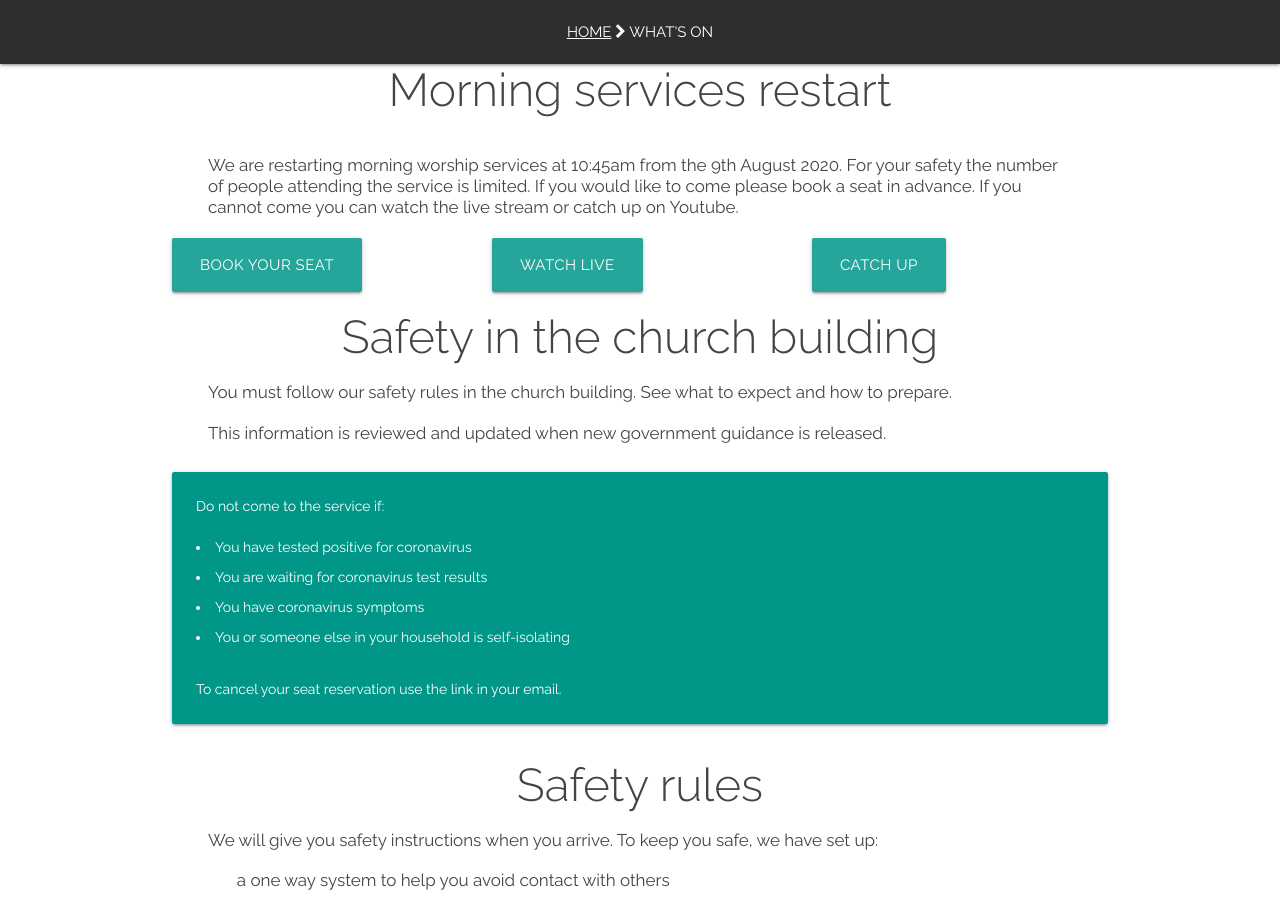
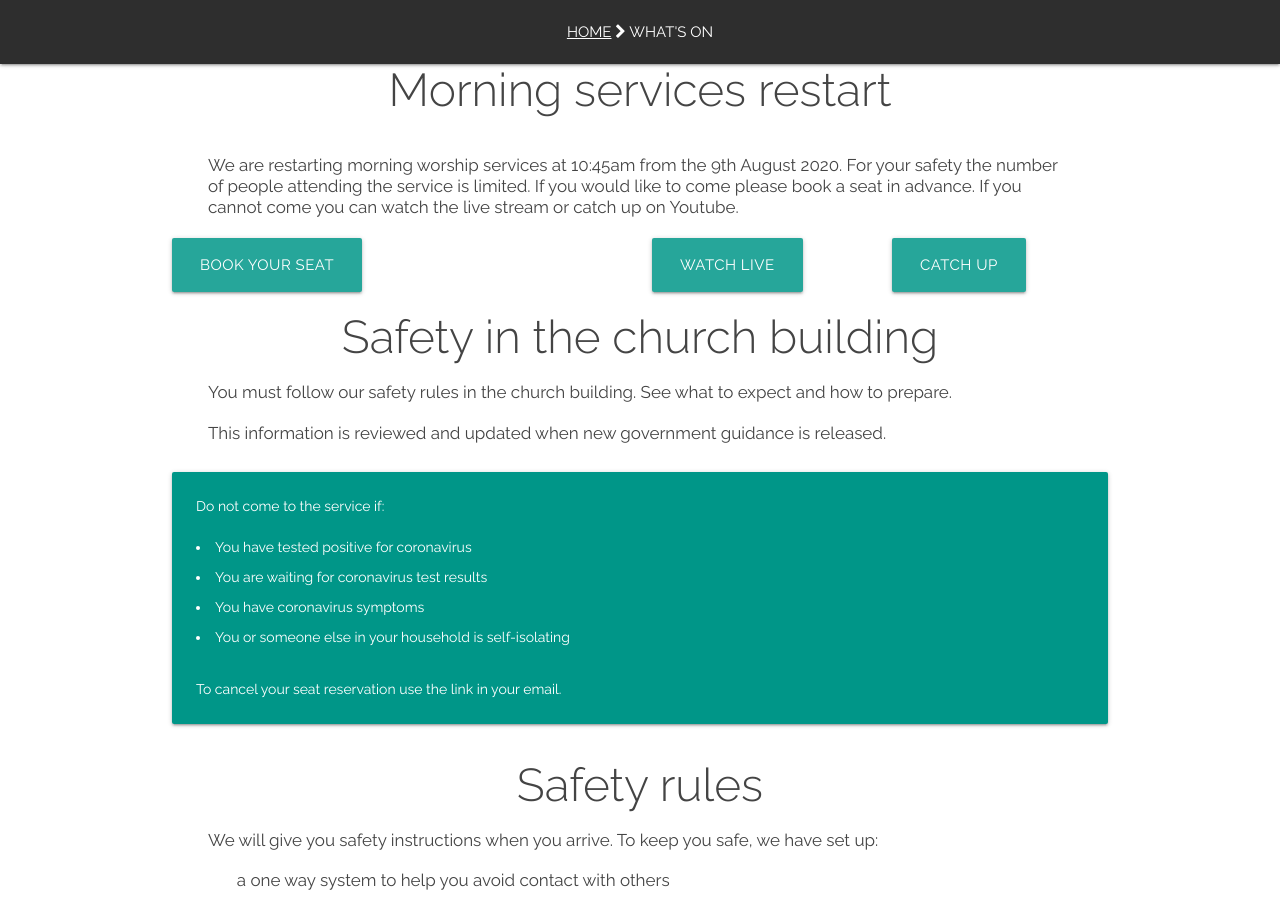
Before and after one commit to woodcock3/citychurch, a Jekyll site: the page built from _posts/2000-01-02-events.md, in a window 1280 px wide and 900 px high. Built offline with Jekyll 4.4.1, drawn with Linux system fonts in a browser that asks for light colours; our own code applies the rules of GitHub Pages for plain Markdown files.

Commit message:
Update 2000-01-02-events.md

```diff
--- a/_posts/2000-01-02-events.md
+++ b/_posts/2000-01-02-events.md
@@ -9,13 +9,13 @@ fa-icon: calendar-check-o
 We are restarting morning worship services at 10:45am from the 9th August 2020. For your safety the number of people attending the service is limited. If you would like to come please book a seat in advance. If you cannot come you can watch the live stream or catch up on Youtube.
 
   <div class="row features">
-    <div class="col s12 m4 feature">
+    <div class="col s12 m6 feature">
       <a class="waves-effect waves-light btn-large" href="https://www.google.com/">Book your seat</a>
     </div>
-    <div class="col s12 m4 feature">
+    <div class="col s12 m3 feature">
       <a class="waves-effect waves-light btn-large" href="https://www.google.com/">Watch live</a>
     </div>
-    <div class="col s12 m4 feature">
+    <div class="col s12 m3 feature">
       <a class="waves-effect waves-light btn-large" href="https://www.youtube.com/channel/UCALb0SwFaFdPY2gwOesvb_g/">Catch up</a>
     </div>
   </div>
```
